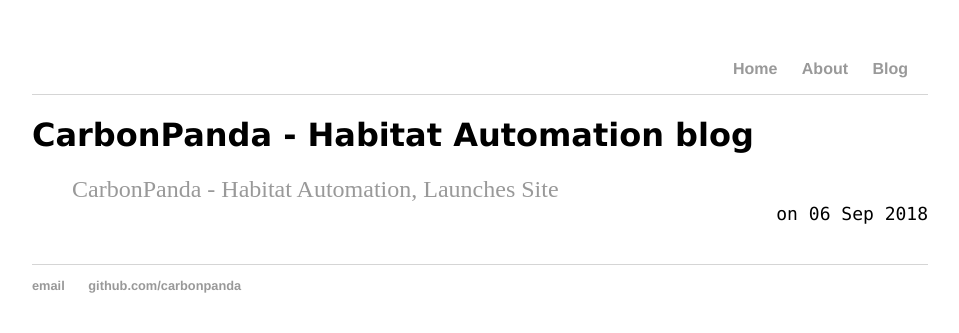
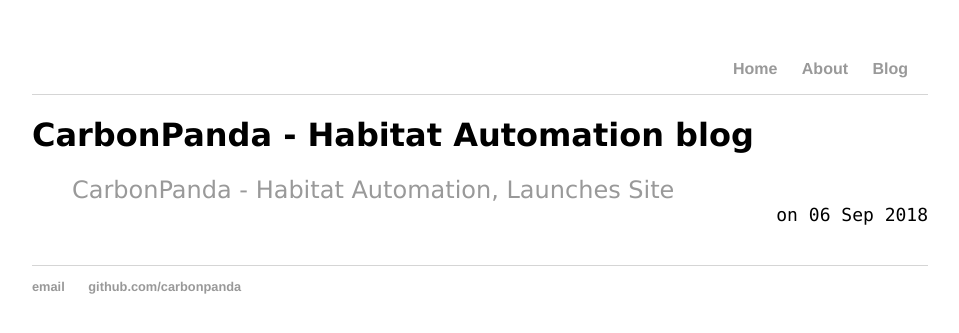
Before and after one commit to carbonpanda/carbonpanda.github.io, a Jekyll site: the page built from blog/index.html, in a window 1280 px wide. Shown: the top 333 px of the page, without its empty margins (160-1119 px from the left). Built offline with Jekyll 4.4.1, drawn with Linux system fonts in a browser that asks for light colours.

Commit message:
Update main.css

```diff
--- a/css/main.css
+++ b/css/main.css
@@ -48,6 +48,7 @@
 
 ul.posts li {
     list-style: none;
+    font-family:'Verdana', 'Arial', 'Sans-Serif';
 }
 
 ul.posts div {
```
